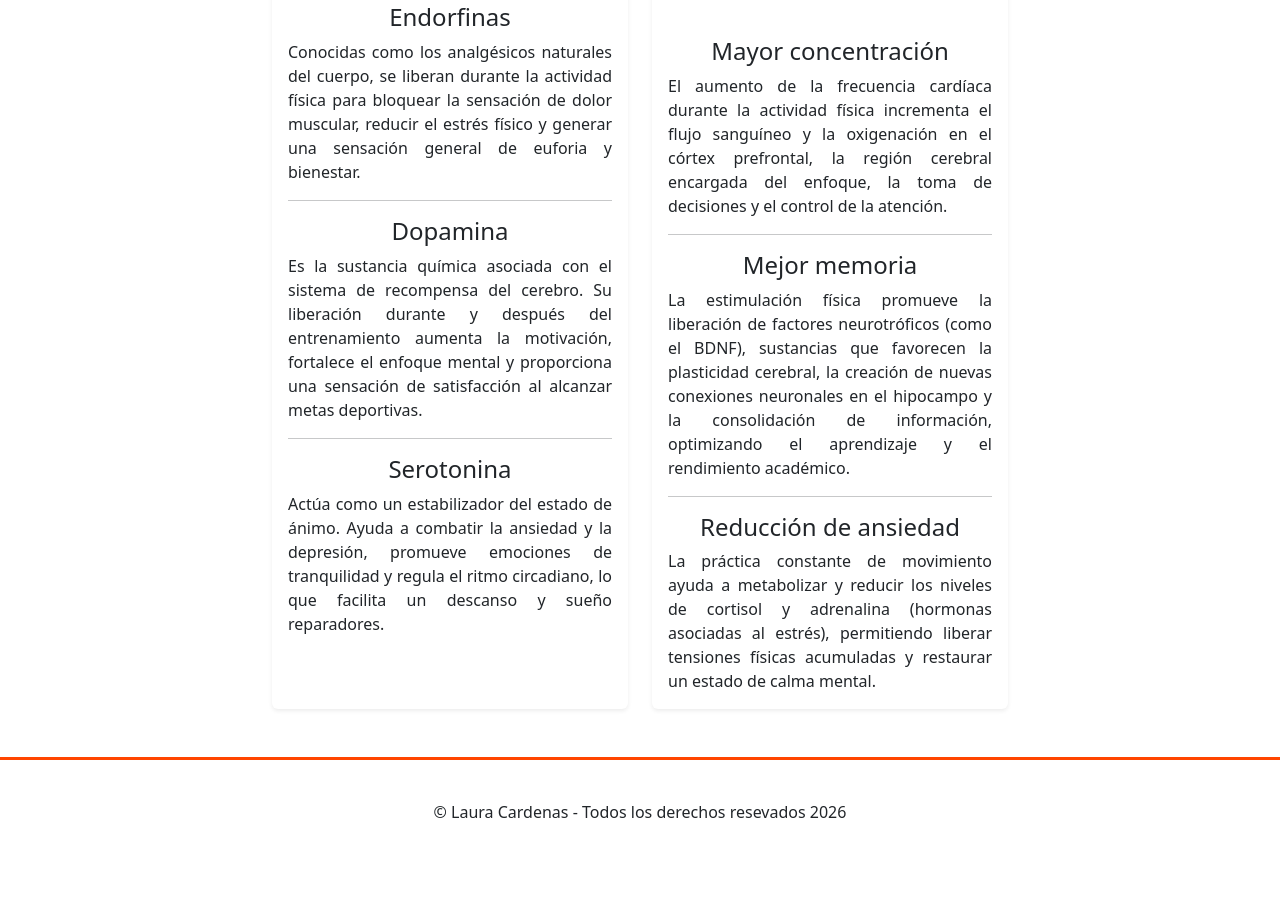
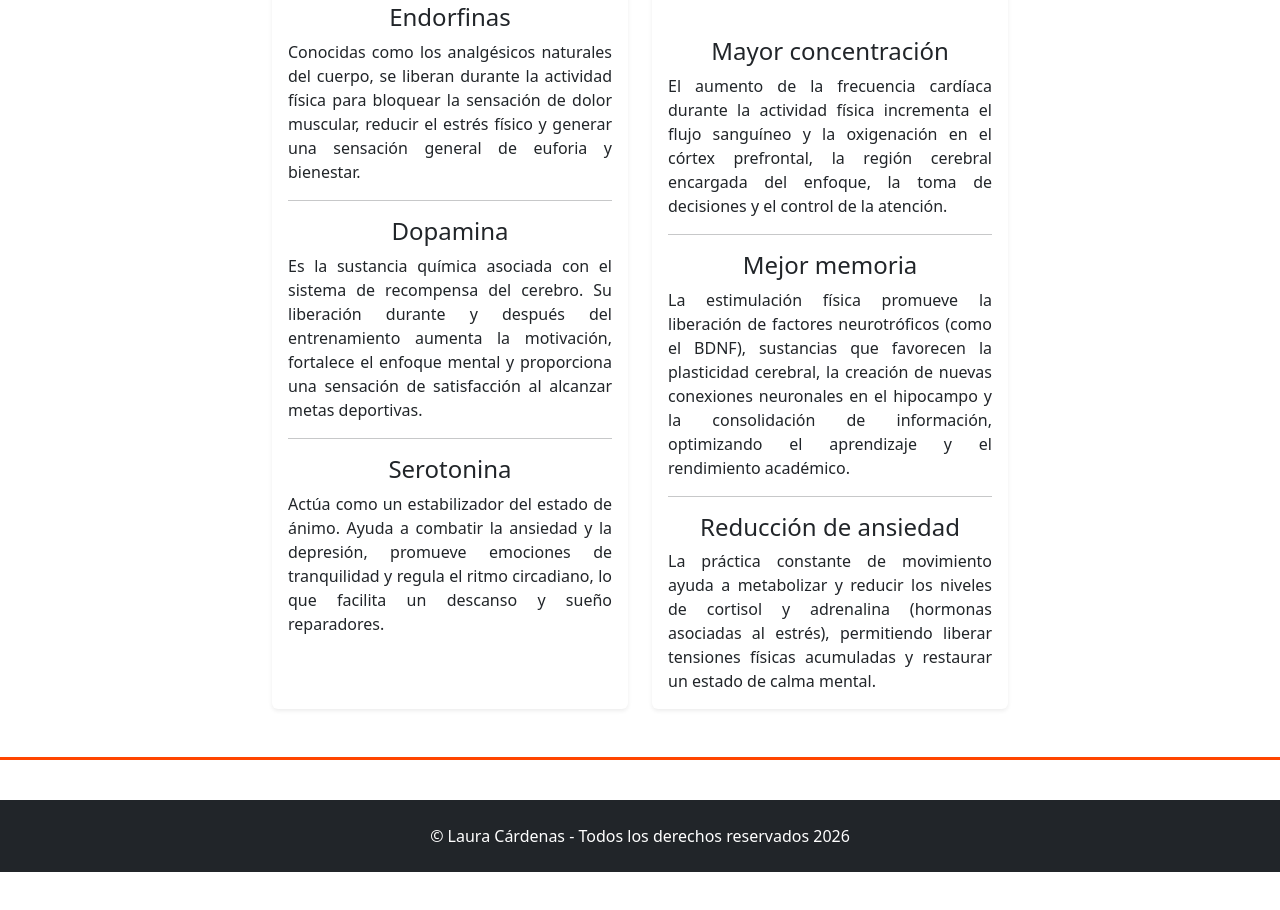
Before and after one commit to cardenaslaura350-stack/PortalWedLibre, a plain HTML site: page efectos/mental.html in a window 1280 px wide. Shown: the part 620-1530 px from the top of the page. Before the commit the page ends 1492 px from the top, so only its background shows below. Drawn offline with nearby package versions, Linux system fonts and the light colour scheme.

Commit message:
se areglan los footer

```diff
--- a/efectos/mental.html
+++ b/efectos/mental.html
@@ -116,8 +116,10 @@
         <hr class="linea">
 
         <!-- Pie de página -->
-        <footer align="center">
-            <p>&copy; Laura Cardenas - Todos los derechos resevados 2026</p>
+        <footer class="py-4 text-center text-white bg-dark">
+            <div class="container">
+                <p class="mb-0">&copy; Laura Cárdenas - Todos los derechos reservados 2026</p>
+            </div>
         </footer>
 
         <script src="https://cdn.jsdelivr.net/npm/bootstrap@5.3.2/dist/js/bootstrap.bundle.min.js"></script>
```
Also changed, not shown: efectos/social.html (+4 -3 lines).
